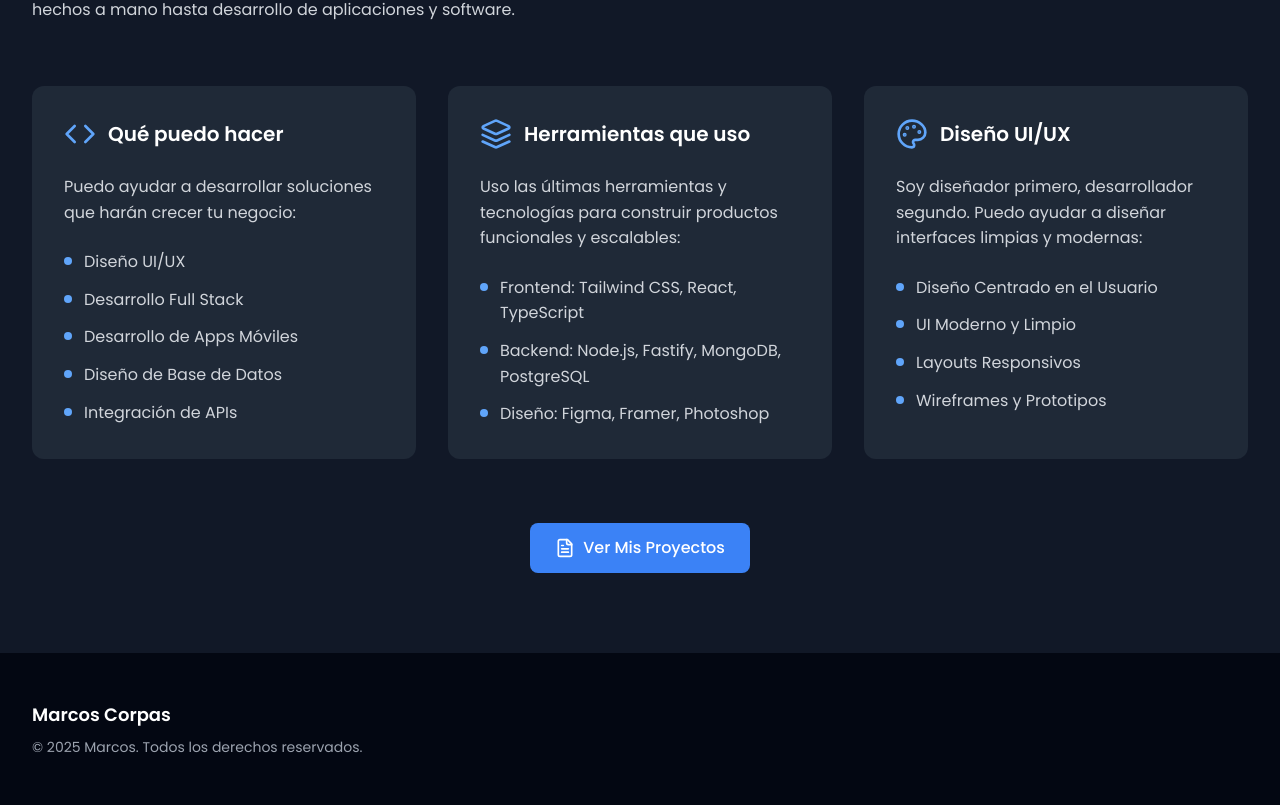
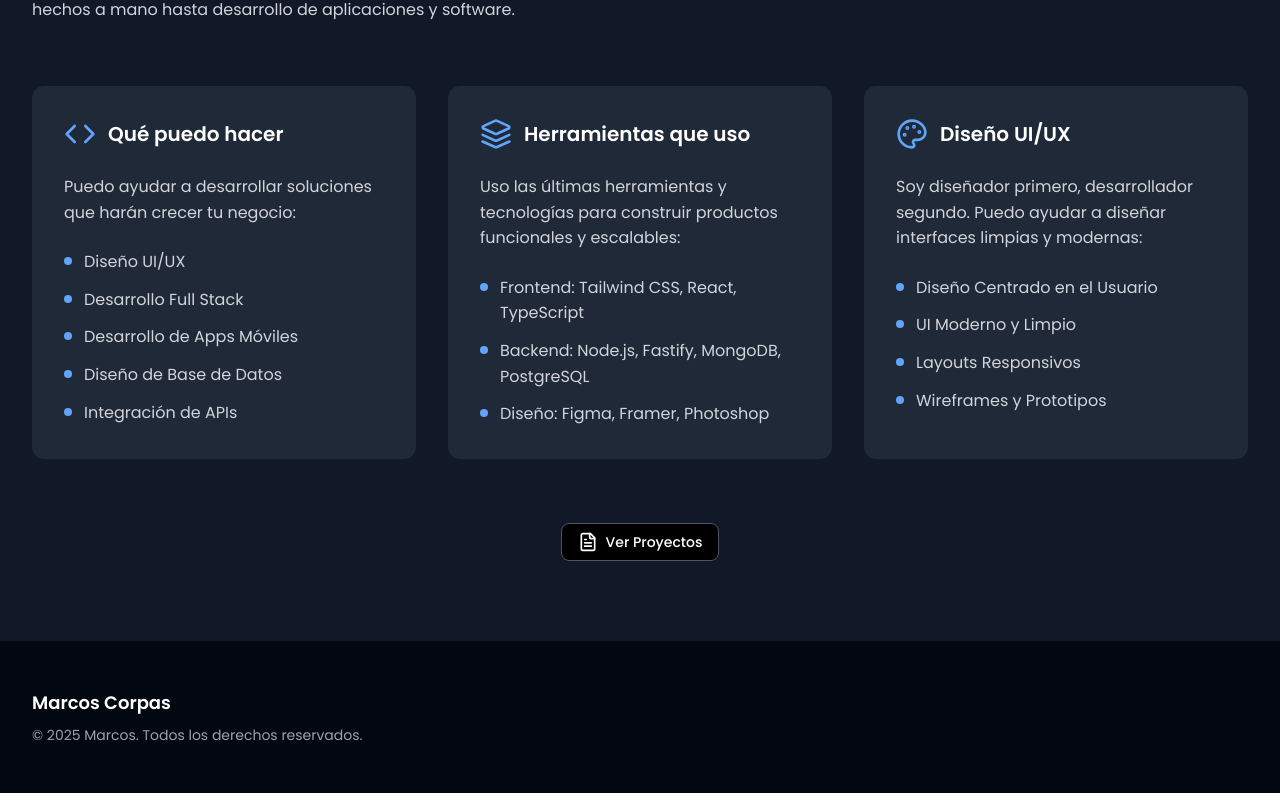
Before and after one commit to macorman06/mcorpas, a React (Vite) app: page / in a window 1280 px wide. Shown: the part 954-1759 px from the top of the page. Built offline with nearby package versions, Linux system fonts and the light colour scheme.

Commit message:
Updated Skills.tsx

```diff
--- a/src/components/Skills.tsx
+++ b/src/components/Skills.tsx
@@ -87,10 +87,10 @@ const Skills = () => {
         <div className="text-center mt-16">
           <Link
             to="/projects"
-            className="inline-flex items-center px-6 py-3 border border-transparent text-base font-medium rounded-lg text-white bg-blue-600 hover:bg-blue-700 dark:bg-blue-500 dark:hover:bg-blue-600 transition-colors"
+            className="inline-flex items-center px-4 py-1.5 border border-gray-600 text-sm font-medium rounded-lg text-white bg-black hover:bg-gray-900 transition-colors"
           >
-            <FileText className="h-5 w-5 mr-2" />
-            Ver Mis Proyectos
+            <FileText className="h-6 w-5 mr-2" />
+            {t('hero.viewProjects')}
           </Link>
         </div>
       </div>
```
